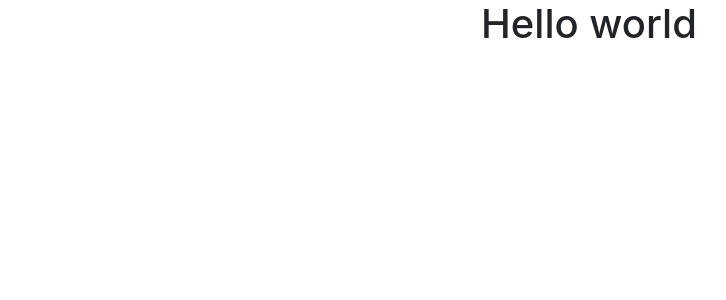
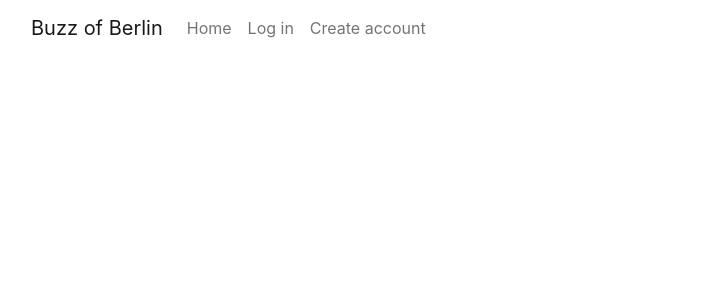
Before and after one commit to vkleer/ci-pp5-buzz-of-berlin, a React (Create React App) app: page / in a window 1280 px wide. Shown: the top 300 px of the page, without its empty margins (51-777 px from the left). Built offline with nearby package versions, Linux system fonts and the light colour scheme.

Commit message:
Create NavBar component, add basic structure to NavBar component

```diff
--- a/src/App.js
+++ b/src/App.js
@@ -1,9 +1,10 @@
 import './App.css';
+import NavBar from './components/NavBar';
 
 function App() {
   return (
     <div className="App">
-      <h1>Hello world</h1>
+      <NavBar />
     </div>
   );
 }
--- /dev/null
+++ b/src/components/NavBar.js
@@ -0,0 +1,24 @@
+import React from 'react';
+import {Navbar} from 'react-bootstrap';
+import {Container} from 'react-bootstrap';
+import {Nav} from 'react-bootstrap';
+
+const NavBar = () => {
+  return (
+    <Navbar expand="md" fixed="top">
+        <Container>
+            <Navbar.Brand>Buzz of Berlin</Navbar.Brand>
+            <Navbar.Toggle aria-controls="basic-navbar-nav" />
+            <Navbar.Collapse id="basic-navbar-nav">
+                <Nav className="mr-auto">
+                    <Nav.Link>Home</Nav.Link>
+                    <Nav.Link>Log in</Nav.Link>
+                    <Nav.Link>Create account</Nav.Link>
+                </Nav>
+            </Navbar.Collapse>
+        </Container>
+        </Navbar>
+  )
+}
+
+export default NavBar
```
